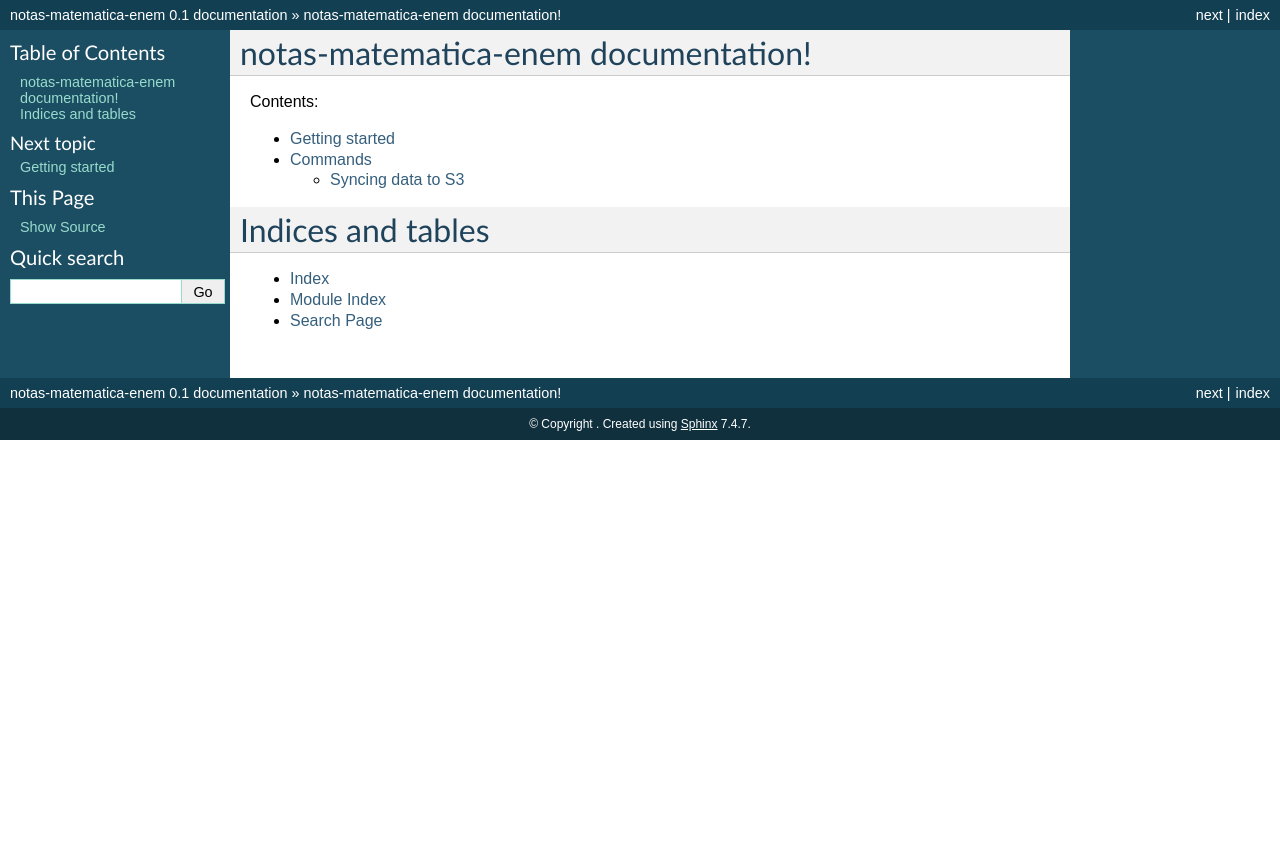
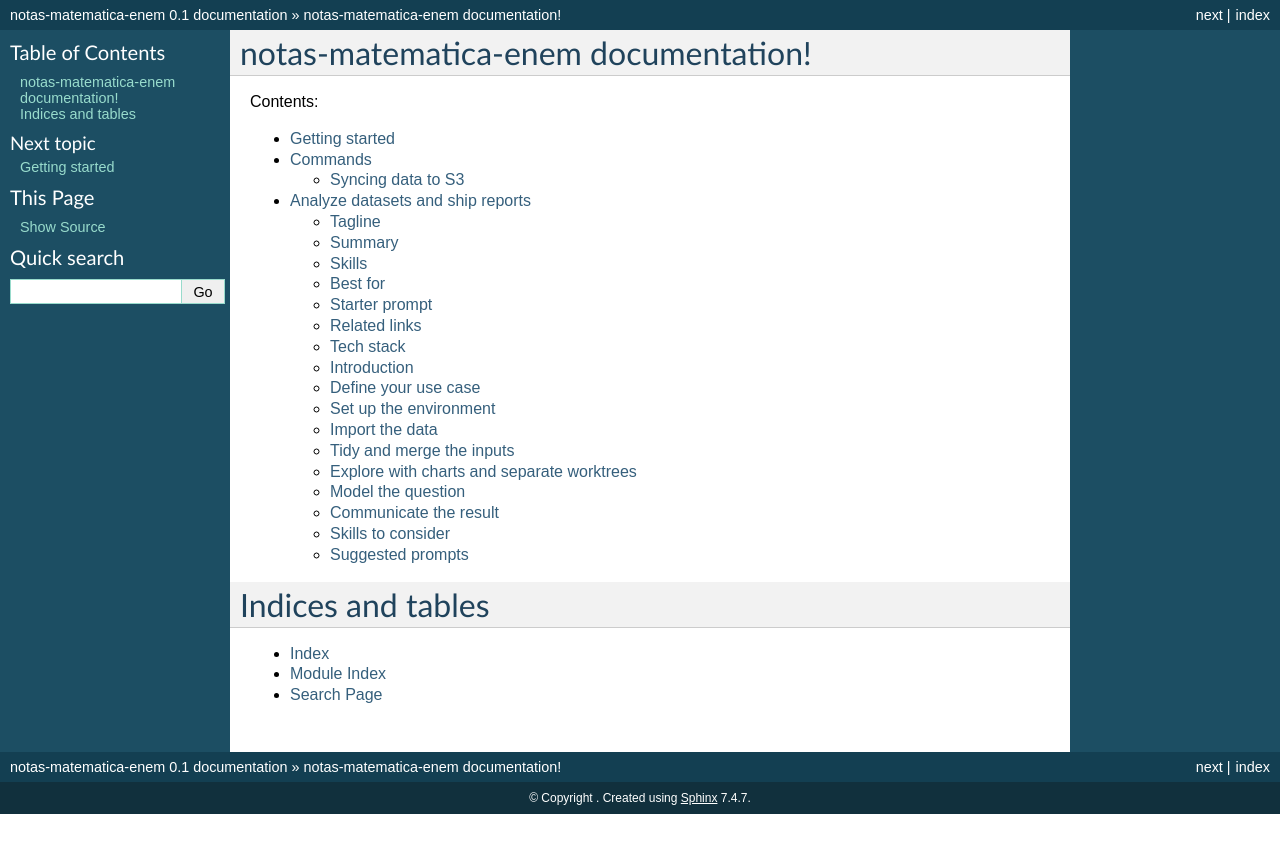
Before and after one commit to maycownd/notas-matematica-enem, a Sphinx documentation site: the page built from docs/index.rst, in a window 1280 px wide. Shown: the top 853 px of the page. Built offline with Sphinx 7.4.7, drawn with Linux system fonts in a browser that asks for light colours; some of the changed lines change nothing that is shown.

Commit message:
Add data analysis workflow guide to docs

```diff
--- /dev/null
+++ b/docs/analyze-datasets-and-ship-reports.rst
@@ -0,0 +1,295 @@
+Analyze datasets and ship reports
+=================================
+
+Tagline
+-------
+
+Turn messy data into clear analysis and visualizations.
+
+Summary
+-------
+
+Use Codex to clean data, join sources, explore hypotheses, model results, and
+package the output as a reusable artifact.
+
+Skills
+------
+
+* ``$spreadsheet``
+
+  * URL: https://github.com/openai/skills/tree/main/skills/.curated/spreadsheet
+  * Description: Inspect CSV, TSV, and Excel files when formulas, exports, or
+    quick spreadsheet checks matter.
+
+* ``$jupyter-notebook``
+
+  * URL: https://github.com/openai/skills/tree/main/skills/.curated/jupyter-notebook
+  * Description: Create or refactor notebooks for exploratory analysis,
+    experiments, and reusable walkthroughs.
+
+* ``$doc``
+
+  * URL: https://github.com/openai/skills/tree/main/skills/.curated/doc
+  * Description: Produce stakeholder-ready ``.docx`` reports when layout,
+    tables, or comments matter.
+
+* ``$pdf``
+
+  * URL: https://github.com/openai/skills/tree/main/skills/.curated/pdf
+  * Description: Render PDF outputs and check the final analysis artifact before
+    you share it.
+
+Best for
+--------
+
+* Data analysis that starts with messy files and should end with a chart,
+  memo, dashboard, or report.
+* Analysts who want Codex to help with cleanup, joins, exploratory analysis,
+  and reproducible scripts.
+* Teams that need reviewable artifacts instead of one-off notebook state.
+
+Starter prompt
+--------------
+
+Title: Turn the Dataset Into a Reproducible Analysis
+
+Body::
+
+  I'm doing a data analysis project in this workspace.
+
+  Goal:
+  - Figure out whether houses near the highway have lower property valuations.
+
+  Start by:
+  - reading AGENTS.md and explaining the recommended Python environment
+  - loading the dataset(s) at [dataset path]
+  - describing what each file contains, likely join keys, and obvious data quality issues
+  - proposing a reproducible workflow from import and tidy through
+    visualization, modeling, and report output
+
+  Constraints:
+  - prefer scripts and saved artifacts over one-off notebook state
+  - do not invent missing values or merge keys
+  - suggest any skills or worktree splits that would make the workflow more reproducible
+
+  Output:
+  - setup plan
+  - data inventory
+  - analysis plan
+  - first commands or files to create
+
+Related links
+-------------
+
+* Agent skills: /codex/skills
+* Worktrees in the Codex app: /codex/app/worktrees
+
+Tech stack
+----------
+
+* Analysis stack
+
+  * Good default: `pandas <https://pandas.pydata.org/>`_ with
+    `matplotlib <https://matplotlib.org/>`_ or
+    `seaborn <https://seaborn.pydata.org/>`_.
+  * Why: Good defaults for import, profiling, joins, cleaning, and the first
+    round of charts.
+
+* Modeling
+
+  * Good default: `statsmodels <https://www.statsmodels.org/>`_ or
+    `scikit-learn <https://scikit-learn.org/stable/>`_.
+  * Why: Start with interpretable baselines before moving to more complex
+    predictive models.
+
+Introduction
+------------
+
+At its core, data analysis is about using data to inform decisions. The goal
+isn't analysis for its own sake. It's to produce an artifact that helps someone
+act: a chart for leadership, an experiment readout for a product team, a model
+evaluation for researchers, or a dashboard that guides daily operations.
+
+A useful framework, popularized by *R for Data Science*, is a loop: import and
+tidy data, then iterate between transform, visualize, and model to build
+understanding before you communicate results. Programming surrounds that whole
+cycle.
+
+Codex fits well into this workflow. It helps you move around the loop faster by
+cleaning data, exploring hypotheses, generating analyses, and producing
+reproducible artifacts. The target isn't a one-off notebook. The target is a
+workflow that other people can review, trust, and rerun.
+
+Define your use case
+--------------------
+
+Choose one concrete question you want to answer with your data.
+
+The more specific the question, the better. It will help Codex understand what
+you want to achieve and how to help you get there.
+
+Running example: Property values near the highway
+^^^^^^^^^^^^^^^^^^^^^^^^^^^^^^^^^^^^^^^^^^^^^^^^^^
+
+As an example, we'll explore the following question:
+
+  To what extent are houses near the highway lower in property valuation?
+
+Suppose one dataset contains property values or sale prices, and another
+contains location, parcel, or highway-proximity information. The work isn't
+only to run a model. It's to make the inputs trustworthy, document the joins,
+pressure-test the result, and end with an artifact that somebody else can use.
+
+Set up the environment
+----------------------
+
+When you start a new data analysis project, you need to set up the environment
+and define the rules of the project.
+
+* **Environment:** Codex should know which Python environment, package manager,
+  folders, and output conventions are canonical for the project.
+* **Skills:** Repeated workflows such as notebook cleanup, spreadsheet exports,
+  or final report packaging should move into reusable skills instead of being
+  re-explained in every prompt.
+* **Worktrees:** Separate explorations into separate worktrees so one
+  hypothesis, merge strategy, or visualization branch doesn't bleed into
+  another.
+
+To learn more about how to install and use skills, see the
+`skills documentation <https://developers.openai.com/codex/skills>`_.
+
+Guide Codex's behavior
+^^^^^^^^^^^^^^^^^^^^^^
+
+Before touching the data, tell Codex how to behave in the repo. Put personal
+defaults in ``~/.codex/AGENTS.md``, and put project rules in the repository
+``AGENTS.md``.
+
+A small ``AGENTS.md`` is often enough::
+
+  ## Data analysis defaults
+
+  - Use `uv run` or the project's existing Python environment.
+  - Keep source data in `data/raw/` and write cleaned data to `data/processed/`.
+  - Put exploratory notebooks in `analysis/` and final artifacts in `output/`.
+  - Never overwrite raw files.
+  - Prefer scripts or checked-in notebooks over unnamed scratch cells.
+  - Before merging datasets, report candidate keys, null rates, and join coverage.
+
+If the repo doesn't already define a Python environment, ask Codex to create a
+reproducible setup and explain how to run it. For data analysis work, that step
+matters more than jumping straight into charts.
+
+Import the data
+---------------
+
+Often the fastest way to start is to paste the file path and ask Codex to
+inspect it. This is where Codex helps you answer basic but important questions:
+
+* What file formats are here?
+* What does each dataset seem to represent?
+* Which columns might be targets, identifiers, dates, locations, or measures?
+* Where are the clear quality issues?
+
+Don't ask for conclusions yet. Ask for inventory and explanation first.
+
+Tidy and merge the inputs
+-------------------------
+
+Most real work starts here. You have two or more datasets, the primary key
+isn't clear, and a naive merge could lose data or create duplicates.
+
+Ask Codex to profile the merge before performing it:
+
+* Check uniqueness for candidate keys.
+* Measure null rates and formatting differences.
+* Normalize clear formatting issues such as casing, whitespace, or address
+  formatting.
+* Run trial joins and report match rates.
+* Recommend the safest merge strategy before it writes the final merged file.
+
+If you need to derive the best key, such as a normalized address, a parcel
+identifier built from a few columns, or a location join, make Codex explain the
+tradeoffs and edge cases before you accept the merge.
+
+Explore with charts and separate worktrees
+-------------------------------------------
+
+Exploratory data analysis is where Codex benefits from clean isolation. One
+worktree can test address cleanup or feature engineering while another focuses
+on charts or alternate model directions. That keeps each diff reviewable and
+prevents one long thread from mixing incompatible ideas.
+
+The Codex app includes built-in worktree support. If you are working in a
+terminal, plain Git worktrees work well too::
+
+  git worktree add ../analysis-highway-eda -b analysis/highway-eda
+  git worktree add ../analysis-model-comparison -b analysis/highway-modeling
+
+In the running example, this step is where you would compare homes near the
+highway against homes farther away, examine outliers, inspect missing-value
+patterns, and decide whether the observed effect looks real or reflects
+neighborhood composition, home size, or other factors.
+
+Model the question
+------------------
+
+Not every analysis needs a complex model. Start with an interpretable baseline.
+
+For the highway question, a sensible first pass is a regression or other
+transparent model that estimates the relationship between highway proximity and
+property value while controlling for relevant factors such as size, age, and
+location.
+
+Ask Codex to be explicit about:
+
+* The target variable and feature definitions.
+* Which controls to include and why.
+* Leakage risks and exclusions.
+* How it chose the split, evaluation, or uncertainty estimate.
+* What the result means in plain language.
+
+If the first model is weak, that's still useful. It tells you whether the
+problem is the model, the features, the join quality, or the question itself.
+
+Communicate the result
+----------------------
+
+The analysis is only useful when someone else can consume it. Ask Codex to
+produce the artifact the audience needs:
+
+* A Markdown memo for technical collaborators.
+* A spreadsheet or CSV for downstream operations work.
+* A ``.docx`` brief using ``$doc`` when formatting and tables matter.
+* A rendered appendix or final deliverable using ``$pdf``.
+* A lightweight dashboard or static report site deployed with
+  ``$vercel-deploy``.
+
+This is also where you ask for caveats. If the join quality is imperfect,
+sampling bias is present, or the model assumptions are fragile, Codex should
+say that plainly in the deliverable.
+
+Skills to consider
+------------------
+
+The curated skills that fit this workflow especially well are:
+
+* ``$spreadsheet`` for CSV, TSV, and Excel editing or exports.
+* ``$jupyter-notebook`` when the deliverable should stay notebook-native.
+* ``$doc`` and ``$pdf`` for stakeholder-facing outputs.
+* ``$vercel-deploy`` when you want to share the result as a URL.
+
+Once the workflow stabilizes, create repo-local skills for the repeated parts,
+such as ``refresh-data``, ``merge-and-qa``, or ``publish-weekly-report``. That's
+a better long-term pattern than pasting the same procedural prompt into every
+thread.
+
+Suggested prompts
+-----------------
+
+* **Set Up the Analysis Environment**
+* **Load the Dataset and Explain It**
+* **Profile the Merge Before You Join**
+* **Open a Fresh Exploration Worktree**
+* **Build an Interpretable First Model**
+* **Package the Results for Stakeholders**
--- a/docs/index.rst
+++ b/docs/index.rst
@@ -13,6 +13,7 @@ Contents:
 
    getting-started
    commands
+   analyze-datasets-and-ship-reports
 
 
 
```
